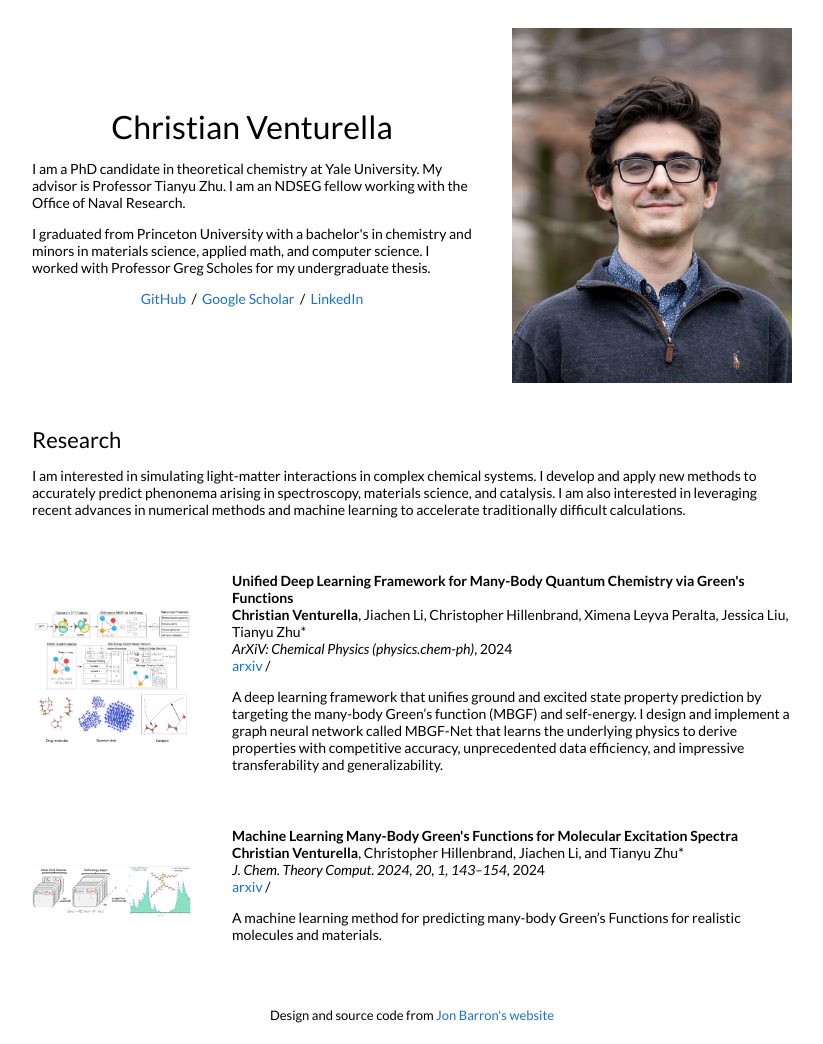
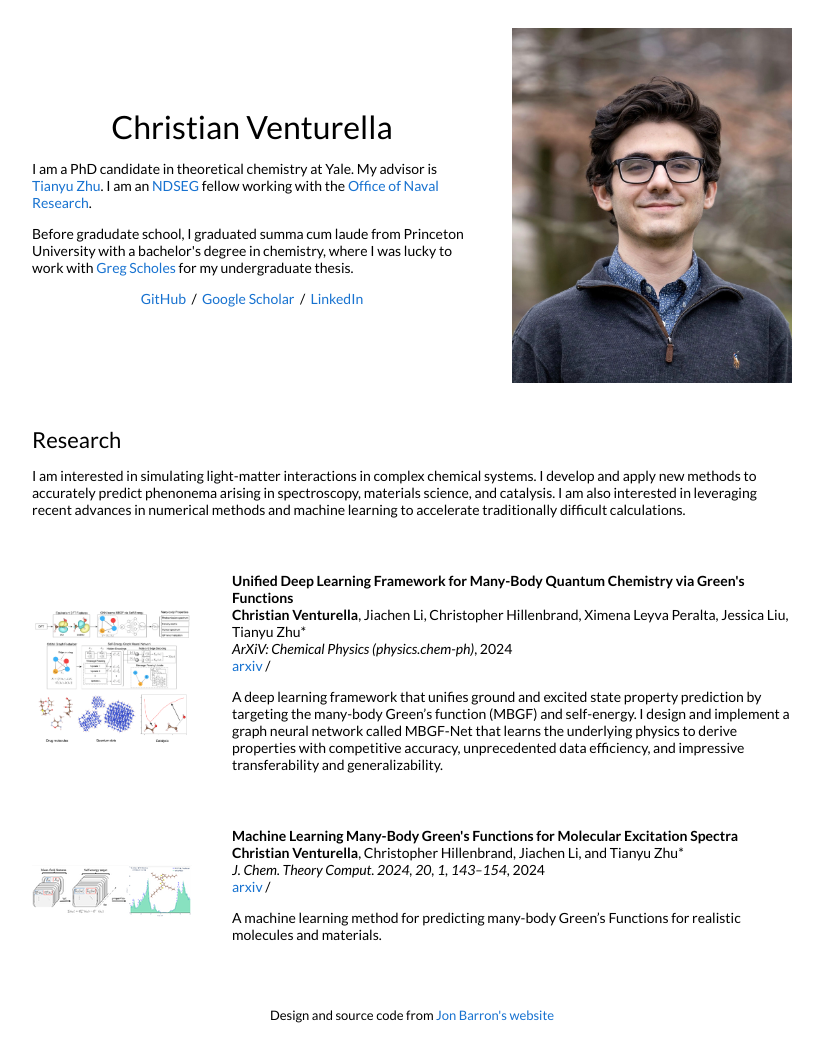
Before and after one commit to venturellac/venturellac.github.io, a Jekyll site: the page built from _posts/2024-07-31-mbgfnet.markdown, in a window 1280 px wide. Shown: the whole page, without its empty margins (228-1051 px from the left). Built offline with Jekyll 4.4.1, drawn with Linux system fonts in a browser that asks for light colours.

Commit message:
Update default.html

```diff
--- a/_layouts/default.html
+++ b/_layouts/default.html
@@ -29,9 +29,9 @@
               <h1>
                 Christian Venturella
               </h1>
-              <p>I am a PhD candidate in theoretical chemistry at Yale University. My advisor is Professor Tianyu Zhu. I am an NDSEG fellow working with the Office of Naval Research.</p>
+              <p>I am a PhD candidate in theoretical chemistry at Yale. My advisor is <a href="https://www.tianyuzhu.org/">Tianyu Zhu</a>. I am an <a href="https://ndseg.org/about">NDSEG</a> fellow working with the <a href="https://www.nre.navy.mil/organization/departments/code-33/division-332/computer-aided-materials-design">Office of Naval Research</a>.</p>
               <p>
-                I graduated from Princeton University with a bachelor's in chemistry and minors in materials science, applied math, and computer science. I worked with Professor Greg Scholes for my undergraduate thesis.
+                Before gradudate school, I graduated summa cum laude from Princeton University with a bachelor's degree in chemistry, where I was lucky to work with <a href="https://chemistry.princeton.edu/faculty-research/faculty/gregory-scholes/">Greg Scholes</a>  for my undergraduate thesis.
               </p>
               <p style="text-align:center">
                 <!-- <a target="_blank" href="https://mailhide.io/e/B8TyS"> Email</a> &nbsp;/&nbsp; -->
```
